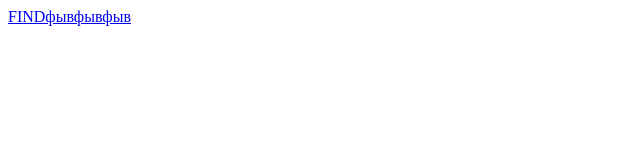
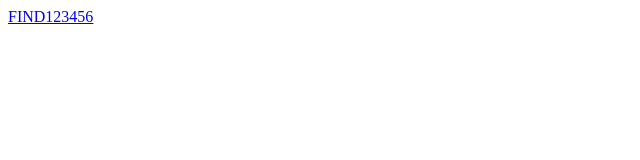
Before and after one commit to ArtemBely/example, a website: page index.html in a window 1280 px wide. Shown: the full height of the page, 0-640 px from the left. Drawn offline with Linux system fonts and the light colour scheme.

Commit message:
Revert "cdfdf"
This reverts commit 620fddf62b147dd4878f06669ccc0665194f107c.

```diff
--- a/index.html
+++ b/index.html
@@ -5,6 +5,6 @@
     <title></title>
   </head>
   <body>
-    <a href="/show">FINDфывфывфыв</a>
+    <a href="/show">FIND123456</a>
   </body>
 </html>
```
